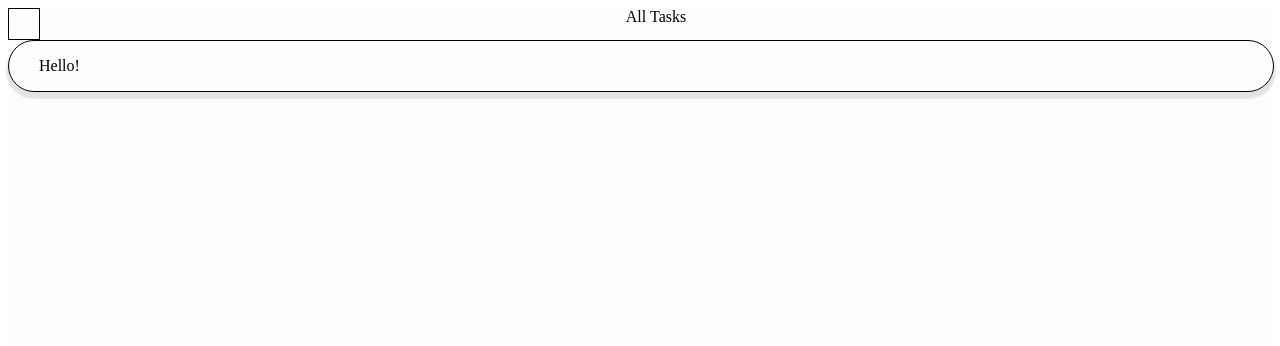
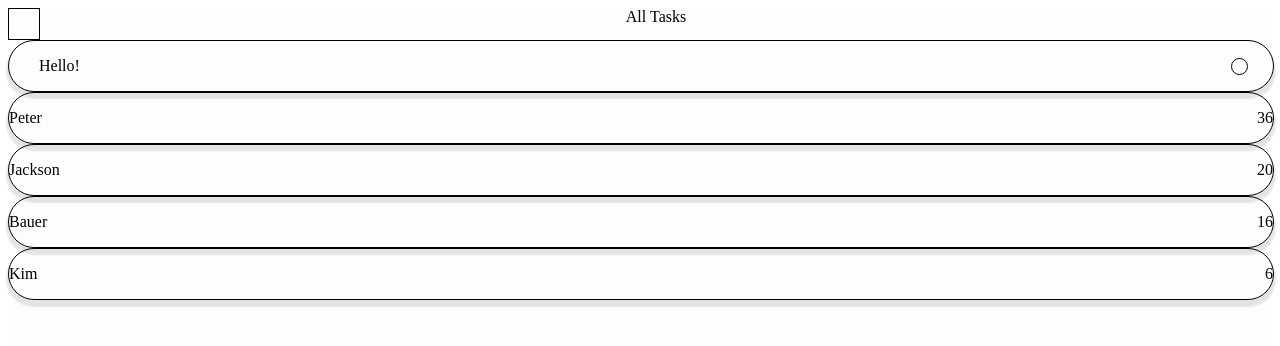
Before and after one commit to inventedbypeter/to_do_list, a React (Create React App) app: page / in a window 1280 px wide. Shown: the top 346 px of the page. Built offline with nearby package versions, Linux system fonts and the light colour scheme.

Commit message:
built props

```diff
--- a/src/App.js
+++ b/src/App.js
@@ -1,5 +1,6 @@
 import Header from "./components/Header";
 import Item from "./components/Item";
+import Person from "./components/Person";
 import styled from "styled-components";
 
 const AppWrapper = styled.div`
@@ -13,6 +14,11 @@ function App() {
     <AppWrapper>
       <Header />
       <Item />
+      {/* <Item text="abc" checked={false} /> */}
+      <Person name="Peter" age={36} />
+      <Person name="Jackson" age={20} />
+      <Person name="Bauer" age={16} />
+      <Person name="Kim" age={6} />
     </AppWrapper>
   );
 }
--- a/src/components/Item.js
+++ b/src/components/Item.js
@@ -1,4 +1,5 @@
 import styled from "styled-components";
+import React, { useState } from "react";
 
 const ItemWrapper = styled.div`
   width: 100%;
@@ -8,16 +9,46 @@ const ItemWrapper = styled.div`
   display: flex;
   align-items: center;
   box-shadow: 0px 5px 2px 2px rgba(0, 0, 0, 0.1);
+  display: flex;
+  justify-content: space-between;
 
   .text {
     margin-left: 30px;
   }
+
+  .box {
+    width: 15px;
+    height: 15px;
+    border: 1px solid black;
+    margin-right: 25px;
+    border-radius: 999px;
+    background-color: ${({ boxColor }) => boxColor};
+  }
 `;
 
 function Item() {
+  const [check, setCheck] = useState(false);
+
+  const clickBox = () => {
+    if (check === false) {
+      setCheck(true);
+    } else {
+      setCheck(false);
+    }
+  };
+  console.log(check);
+
+  const boxColor = check === true ? "black" : "white";
+
   return (
-    <ItemWrapper>
+    <ItemWrapper boxColor={boxColor}>
       <div className="text">Hello!</div>
+      <div
+        className="box"
+        onClick={() => {
+          clickBox();
+        }}
+      />
     </ItemWrapper>
   );
 }
--- /dev/null
+++ b/src/components/Person.js
@@ -0,0 +1,29 @@
+import styled from "styled-components";
+import React, { useState } from "react";
+
+const PersonWrapper = styled.div`
+  width: 100%;
+  height: 50px;
+  border: 1px solid black;
+  border-radius: 999px;
+  display: flex;
+  align-items: center;
+  box-shadow: 0px 5px 2px 2px rgba(0, 0, 0, 0.1);
+  display: flex;
+  justify-content: space-between;
+
+  .text {
+    margin-left: 30px;
+  }
+`;
+
+function Person({ name, age }) {
+  return (
+    <PersonWrapper>
+      <div>{name}</div>
+      <div>{age}</div>
+    </PersonWrapper>
+  );
+}
+
+export default Person;
```
